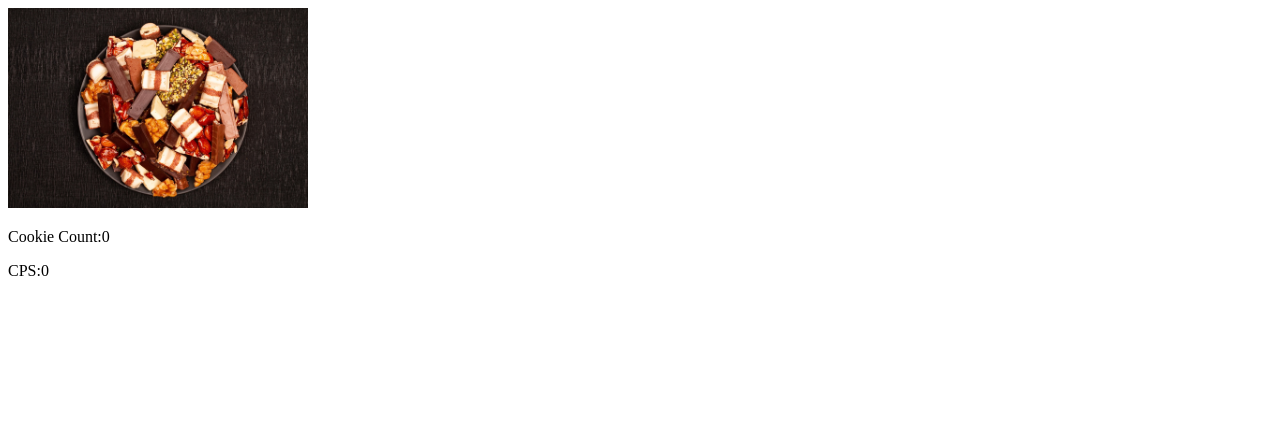
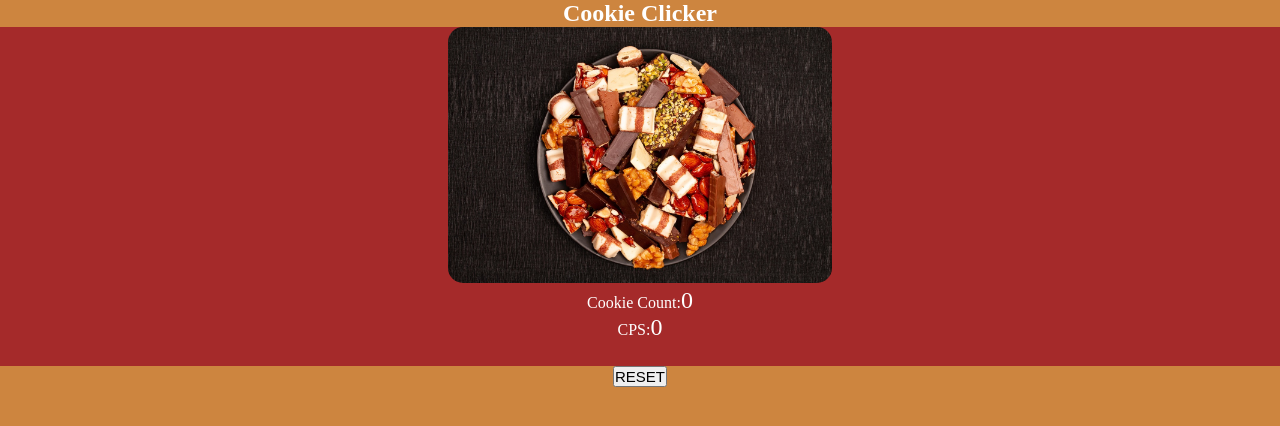
Before and after one commit to Erad01/Week-3-Assignment, a plain HTML site: page index.html in a window 1280 px wide. Drawn offline with Linux system fonts and the light colour scheme; no server answers.

Commit message:
Feat: Functionalities of the clickers completed

```diff
--- a/app.js
+++ b/app.js
@@ -4,8 +4,9 @@ const cookieImage = document.getElementById("cookie-image");
 let cookieCountDisplay = document.getElementById("cookie-count");
 let cookerPerSecondDisplay = document.getElementById("cookie-per-sec");
 let shopContainer = document.getElementById("shop-container");
+let resetButton = document.getElementById("reset");
 
-let upgradeData = []
+let upgradeData = [];
 
 const stats = {
   cookieCount: 0,
@@ -20,12 +21,11 @@ function saveData() {
 function loadData() {
   const retrieveData = localStorage.getItem("stat");
   const saveData = JSON.parse(retrieveData);
-  if(saveData){
+  if (saveData) {
     stats.cookieCount = saveData.cookieCount;
     stats.cookiePerSecond = saveData.cookiePerSecond;
     cookieCountDisplay.textContent = stats.cookieCount;
   }
-
 }
 
 loadData();
@@ -62,13 +62,11 @@ async function createUpgrades() {
     upgrade.addEventListener("click", decreaseCookie);
 
     upgrades.appendChild(upgrade);
-
-
   }
 }
-createUpgrades()
+createUpgrades();
 
-function decreaseCookie(event){
+function decreaseCookie(event) {
   let clickedName = event.target.textContent;
   for (let i = 0; i < upgradeData.length; i++) {
     if (clickedName === upgradeData[i].name) {
@@ -80,13 +78,12 @@ function decreaseCookie(event){
         cookieCountDisplay.textContent = stats.cookieCount;
         cookerPerSecondDisplay.textContent = stats.cookerPerSecondDisplay;
         saveData();
-            }else{
-                alert("Not enough cookies")
+      } else {
+        alert("Not enough cookies");
       }
     }
   }
 }
-
 
 //the interval
 setInterval(function () {
@@ -94,6 +91,17 @@ setInterval(function () {
   //update the text content in the DOM with the new values
   cookieCountDisplay.textContent = stats.cookieCount;
   cookerPerSecondDisplay.textContent = stats.cookiePerSecond;
-  saveData();
   //save the new values in local storage
 }, 1000);
+
+saveData();
+
+function resetGame() {
+  localStorage.removeItem(stats);
+  stats.cookieCount = 0;
+  stats.cookiePerSecond = 0;
+  cookieCountDisplay.textContent = stats.cookieCount;
+  cookerPerSecondDisplay.textContent = stats.cookiePerSecond;
+}
+
+resetButton.addEventListener("click", resetGame);
--- a/index.html
+++ b/index.html
@@ -8,12 +8,19 @@
     <script src="app.js" defer></script>
 </head>
 <body>
+    <h2>Cookie Clicker</h2>
+    <div id="game-container">
         <!-- a clickable element, for example, an img of a cookie -->
-    <img src="./asset-folder/cookie.jpg" width="300px" height="200px" alt="a cookie" id="cookie-image"/>
+        <div id="game-n-count">
+            <img src="./asset-folder/cookie.jpg" alt="a cookie" id="cookie-image"/>
             <!-- the cookie total and the cps (cookies per second) -->
             <p>Cookie Count:<span id="cookie-count"></span></p>
             <p>CPS:<span id="cookie-per-sec"></span></span> </p>
         <!-- shop container -->
+        </div>
+
         <div id="shop-container"></div>
+    </div>
+    <button id="reset">RESET</button>
 </body>
 </html>
--- a/style.css
+++ b/style.css
@@ -0,0 +1,54 @@
+* {
+  margin: 0;
+  padding: 0;
+  box-sizing: border-box;
+}
+
+body {
+  text-align: center;
+  justify-content: center;
+  align-items: center;
+  height: 100vh;
+  background-color: peru;
+  color: white;
+}
+
+shop-container {
+  display: flex;
+
+}
+
+#game-container {
+  background-color: brown;
+}
+
+#cookie-image {
+  width: 30%;
+
+  border-radius: 15px;
+}
+
+#cookie-count {
+  font-size: 1.5rem;
+}
+
+#cookie-per-sec {
+  font-size: 1.5rem;
+}
+
+#cookie-image:hover {
+  cursor: pointer;
+}
+
+button {
+  font-size: 15px;
+}
+
+#game-n-count {
+  margin: auto;
+  padding-bottom: 25px;
+}
+
+/* #shop-container{
+
+} */
```
Lines whose indentation alone changed are shown as unchanged.
